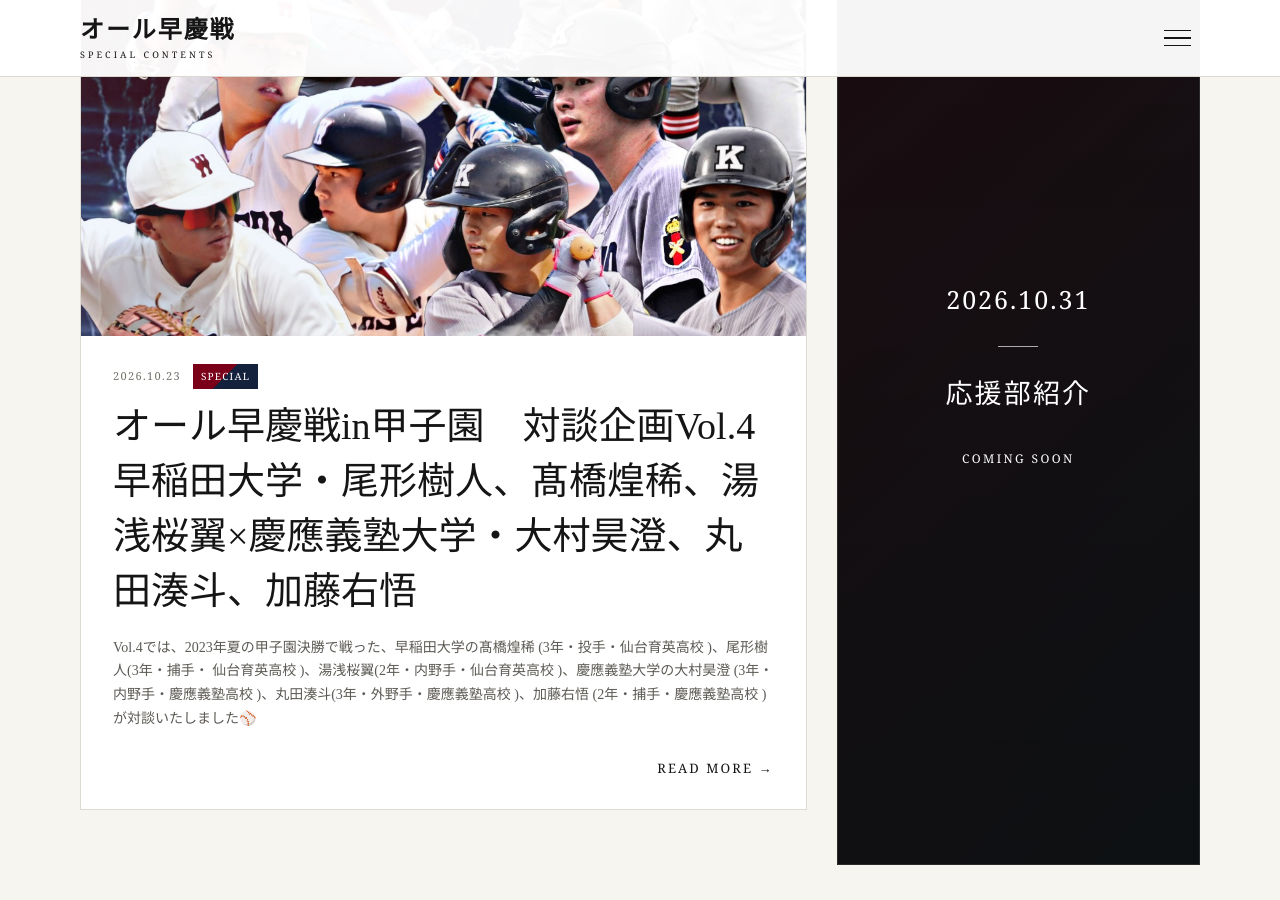
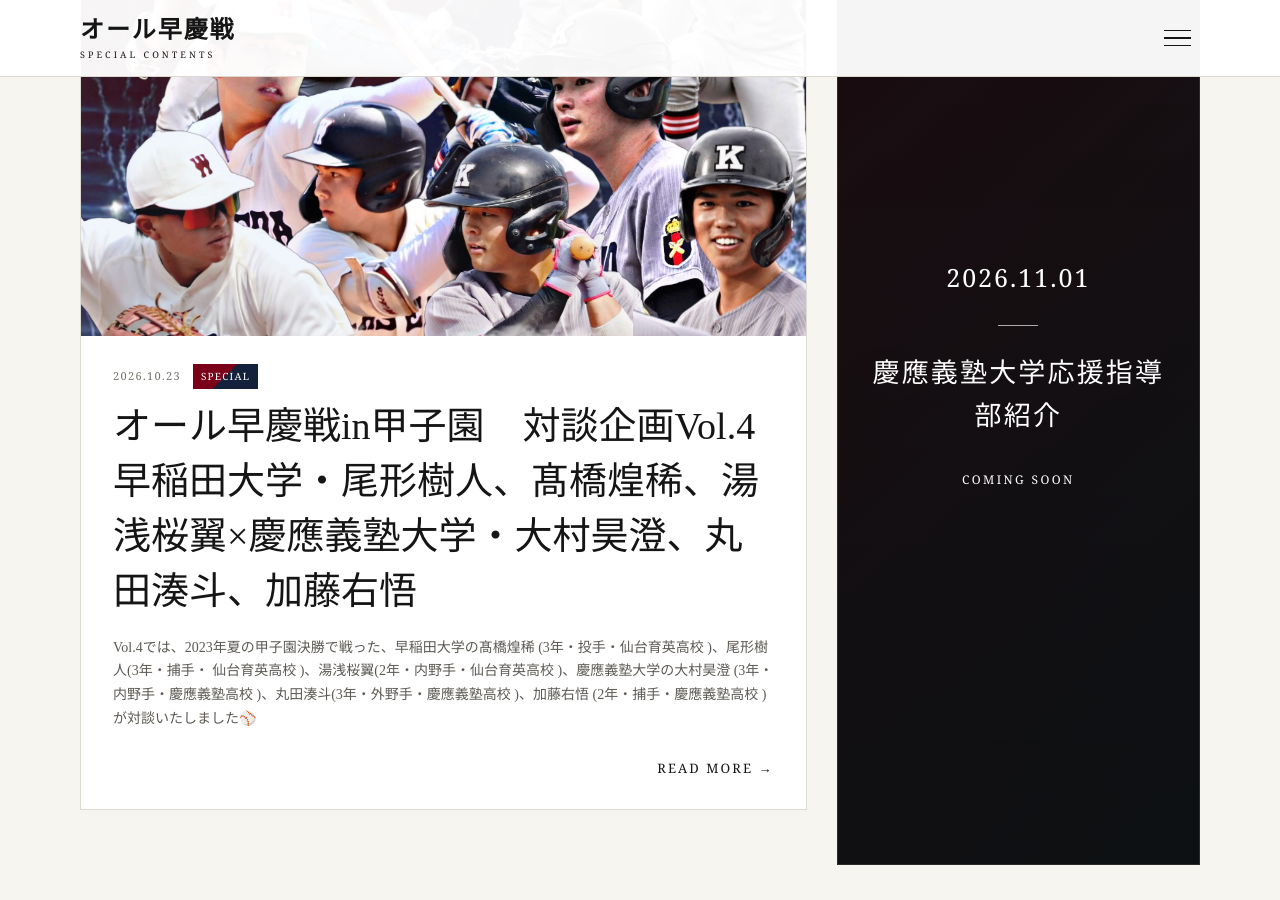
Before and after one commit to all-soukei/all-soukei.github.io, a Jekyll site: the page built from index.html, in a window 1280 px wide and 900 px high, scrolled down 1202 px. Built offline with Jekyll 4.4.1, drawn with Linux system fonts in a browser that asks for light colours.

Commit message:
Update _data/home.yml (via Pages CMS)

```diff
--- a/_data/home.yml
+++ b/_data/home.yml
@@ -1,3 +1,3 @@
-next_date: 2026-10-31
-next_title: 応援部紹介
+next_date: 2026-11-01
+next_title: 慶應義塾大学応援指導部紹介
 next_status: COMING SOON
```
